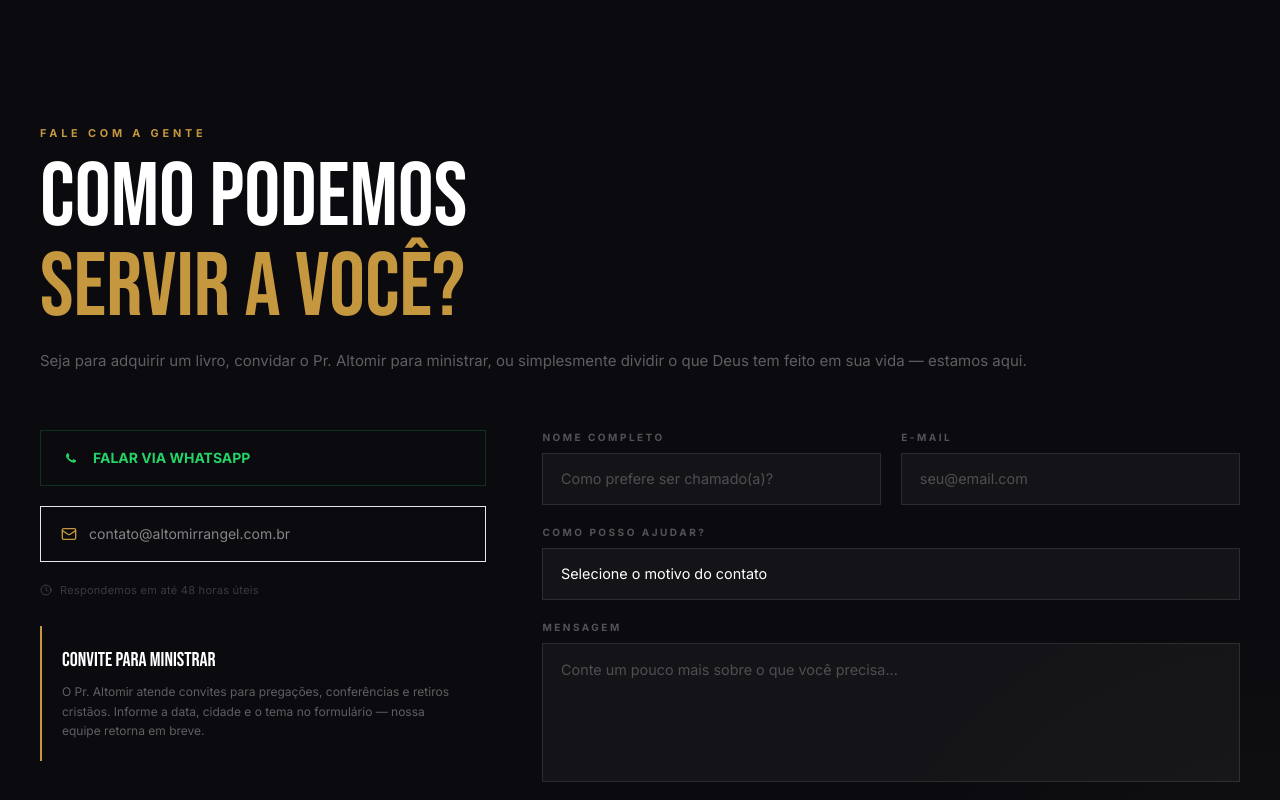
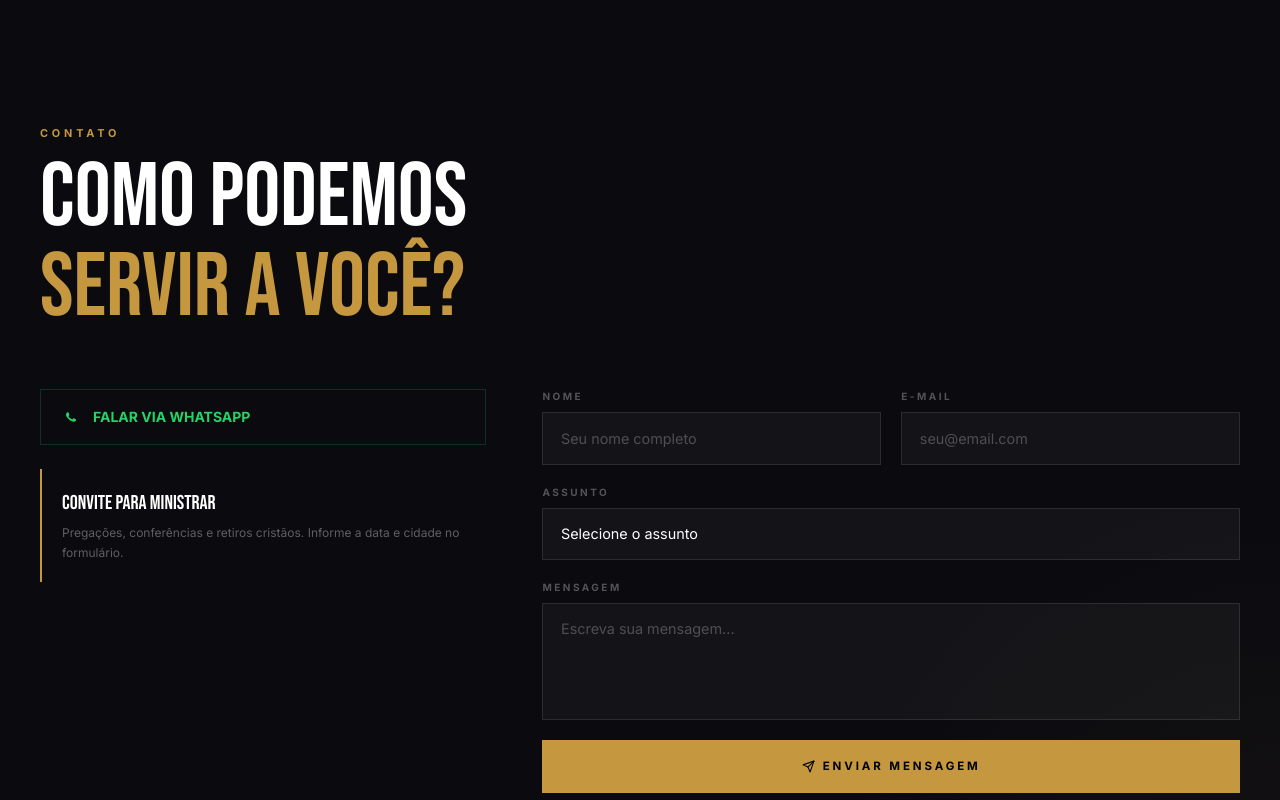
Before and after one commit to arthurrrangel/altomir-rangel, a Next.js app: page / in a window 1280 px wide. Shown: the part 6520-7320 px from the top of the page. Built offline with nearby package versions, Linux system fonts and the light colour scheme; a web font is replaced by a local one.

Commit message:
fix: simplificar secao de contato, remover elementos desnecessarios

```diff
--- a/components/Contact.tsx
+++ b/components/Contact.tsx
@@ -1,6 +1,6 @@
 "use client"
 import { useEffect, useRef, useState, FormEvent } from 'react'
-import { Send, Clock, Mail } from 'lucide-react'
+import { Send } from 'lucide-react'
 
 export default function Contact() {
   const ref = useRef<HTMLElement>(null)
@@ -34,19 +34,16 @@ export default function Contact() {
 
         {/* Header */}
         <div className="reveal flex items-center justify-center md:justify-start mb-3">
-          <span className="label">Fale com a Gente</span>
+          <span className="label">Contato</span>
         </div>
-        <h2 className="reveal font-bebas text-[clamp(36px,8vw,90px)] leading-none text-white mb-4 text-center md:text-left">
+        <h2 className="reveal font-bebas text-[clamp(36px,8vw,90px)] leading-none text-white mb-10 md:mb-14 text-center md:text-left">
           COMO PODEMOS<br /><span className="text-[#C5973F]">SERVIR A VOCÊ?</span>
         </h2>
-        <p className="reveal font-inter text-white/35 text-[15px] leading-relaxed mb-10 md:mb-14 text-center md:text-left max-w-lg md:max-w-none">
-          Seja para adquirir um livro, convidar o Pr. Altomir para ministrar, ou simplesmente dividir o que Deus tem feito em sua vida — estamos aqui.
-        </p>
 
         <div className="grid lg:grid-cols-5 gap-8 lg:gap-14">
 
           {/* Left info */}
-          <div className="lg:col-span-2 flex flex-col gap-5">
+          <div className="lg:col-span-2 flex flex-col gap-6">
 
             {/* WhatsApp */}
             <a href="https://wa.me/5521999999999?text=Olá! Gostaria de entrar em contato com a equipe do Pr. Altomir Rangel."
@@ -58,25 +55,11 @@ export default function Contact() {
               FALAR VIA WHATSAPP
             </a>
 
-            {/* Email */}
-            <a href="mailto:contato@altomirrangel.com.br"
-              className="reveal-left flex items-center justify-center md:justify-start gap-3 bg-white/3 border border-white/8 px-5 py-4 text-white/50 font-inter text-sm hover:text-[#C5973F] hover:border-[#C5973F]/25 transition-colors min-h-[56px]">
-              <Mail size={16} className="text-[#C5973F] flex-shrink-0" />
-              contato@altomirrangel.com.br
-            </a>
-
-            {/* Response time */}
-            <div className="reveal-left flex items-center justify-center md:justify-start gap-2 text-white/20">
-              <Clock size={12} />
-              <span className="font-inter text-[11px] tracking-wide">Respondemos em até 48 horas úteis</span>
-            </div>
-
             {/* Invite card */}
-            <div className="reveal-left border-l-2 border-[#C5973F] bg-white/3 p-4 sm:p-5 mt-2">
-              <h4 className="font-bebas text-lg sm:text-xl text-white mb-2 text-center md:text-left">Convite para Ministrar</h4>
+            <div className="reveal-left border-l-2 border-[#C5973F] bg-white/3 p-4 sm:p-5">
+              <h4 className="font-bebas text-lg sm:text-xl text-white mb-1.5 text-center md:text-left">Convite para Ministrar</h4>
               <p className="font-inter text-white/35 text-xs leading-relaxed text-center md:text-left">
-                O Pr. Altomir atende convites para pregações, conferências e retiros cristãos.
-                Informe a data, cidade e o tema no formulário — nossa equipe retorna em breve.
+                Pregações, conferências e retiros cristãos. Informe a data e cidade no formulário.
               </p>
             </div>
           </div>
@@ -85,8 +68,8 @@ export default function Contact() {
           <form onSubmit={handleSubmit} className="lg:col-span-3 flex flex-col gap-4 sm:gap-5">
             <div className="reveal-right grid sm:grid-cols-2 gap-4 sm:gap-5">
               <div className="flex flex-col gap-2">
-                <label className="font-inter text-[10px] font-bold tracking-[0.25em] text-white/30 uppercase text-center md:text-left">Nome completo</label>
-                <input type="text" required placeholder="Como prefere ser chamado(a)?" className="input-dark min-h-[48px]" />
+                <label className="font-inter text-[10px] font-bold tracking-[0.25em] text-white/30 uppercase text-center md:text-left">Nome</label>
+                <input type="text" required placeholder="Seu nome completo" className="input-dark min-h-[48px]" />
               </div>
               <div className="flex flex-col gap-2">
                 <label className="font-inter text-[10px] font-bold tracking-[0.25em] text-white/30 uppercase text-center md:text-left">E-mail</label>
@@ -94,29 +77,26 @@ export default function Contact() {
               </div>
             </div>
             <div className="reveal-right flex flex-col gap-2">
-              <label className="font-inter text-[10px] font-bold tracking-[0.25em] text-white/30 uppercase text-center md:text-left">Como posso ajudar?</label>
+              <label className="font-inter text-[10px] font-bold tracking-[0.25em] text-white/30 uppercase text-center md:text-left">Assunto</label>
               <select value={subject} onChange={e => setSubject(e.target.value)}
                 className="input-dark appearance-none cursor-pointer text-white/50 min-h-[48px]">
-                <option value="">Selecione o motivo do contato</option>
+                <option value="">Selecione o assunto</option>
                 <option value="livro">Quero adquirir um livro</option>
-                <option value="convite">Convite para Pregação / Conferência</option>
-                <option value="parceria">Parceria ou Projeto</option>
-                <option value="testemunho">Quero compartilhar um testemunho</option>
-                <option value="outro">Outro assunto</option>
+                <option value="convite">Convite para Pregação</option>
+                <option value="parceria">Parceria</option>
+                <option value="testemunho">Compartilhar Testemunho</option>
+                <option value="outro">Outro</option>
               </select>
             </div>
             <div className="reveal-right flex flex-col gap-2">
               <label className="font-inter text-[10px] font-bold tracking-[0.25em] text-white/30 uppercase text-center md:text-left">Mensagem</label>
-              <textarea required rows={5} placeholder="Conte um pouco mais sobre o que você precisa..."
+              <textarea required rows={4} placeholder="Escreva sua mensagem..."
                 className="input-dark resize-none" />
             </div>
             <div className="reveal-right">
               <button type="submit" className="btn-gold w-full justify-center gap-2 text-[11px] min-h-[52px]">
                 {sent ? '✓ MENSAGEM ENVIADA!' : <><Send size={13} /> ENVIAR MENSAGEM</>}
               </button>
-              <p className="font-inter text-[10px] text-white/20 text-center mt-3">
-                Suas informações são tratadas com total sigilo.
-              </p>
             </div>
           </form>
         </div>
```
